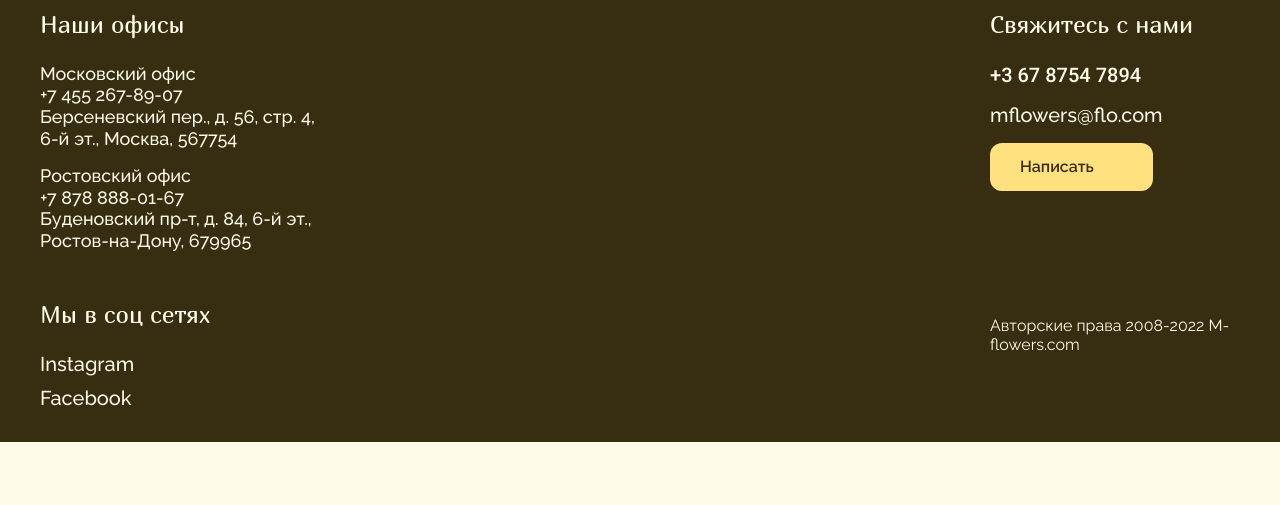
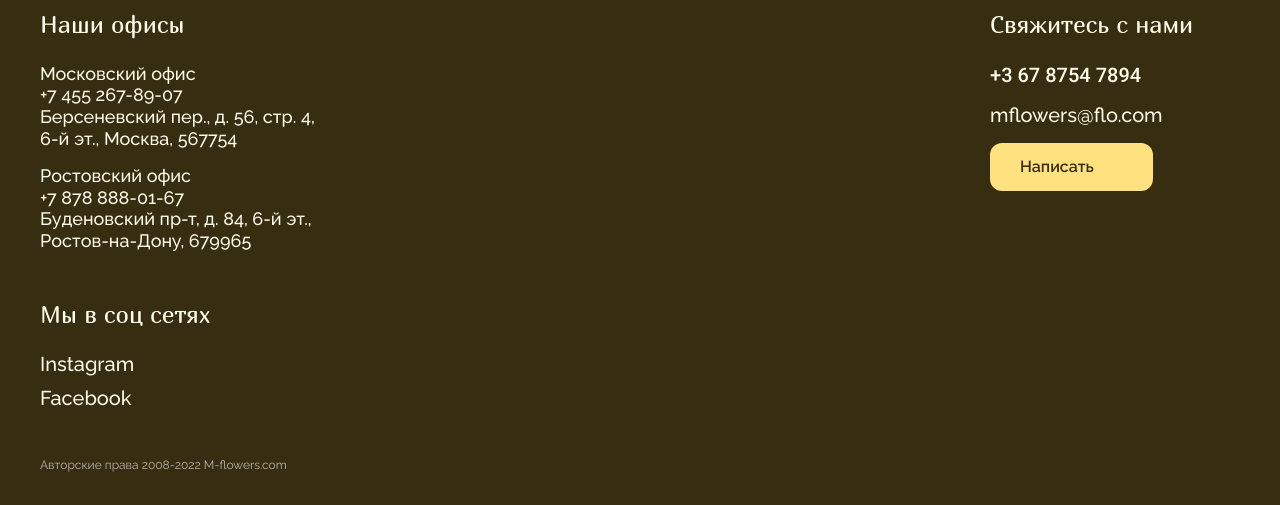
Before and after one commit to LoremLipsum/flowers, a website: page source/pages/index.html in a window 1280 px wide. Shown: the part 1548-2053 px from the top of the page. Before the commit the page ends 1990 px from the top, so only its background shows below. Drawn offline with nearby package versions, Linux system fonts and the light colour scheme; files that its build step writes are made by us from their sources; files whose address does not match are found by name.

Commit message:
Правки

```diff
--- a/source/styles/partials/page-footer.scss
+++ b/source/styles/partials/page-footer.scss
@@ -75,7 +75,7 @@
 	margin-top: 16px;
 }
 
-.page-foorer__copyright {
+.page-footer__copyright {
 	margin: 0;
 	font-size: 12px;
 	color: #B9B3B3;
@@ -99,7 +99,7 @@
 		}
 	}
 
-	.page-foorer__copyright {
+	.page-footer__copyright {
 		grid-column: 1 / 1;
 	}
 }
@@ -136,7 +136,7 @@
 		}
 	}
 
-	.page-foorer__copyright {
+	.page-footer__copyright {
 		grid-column: 1 / 1;
 	}
 }
```
